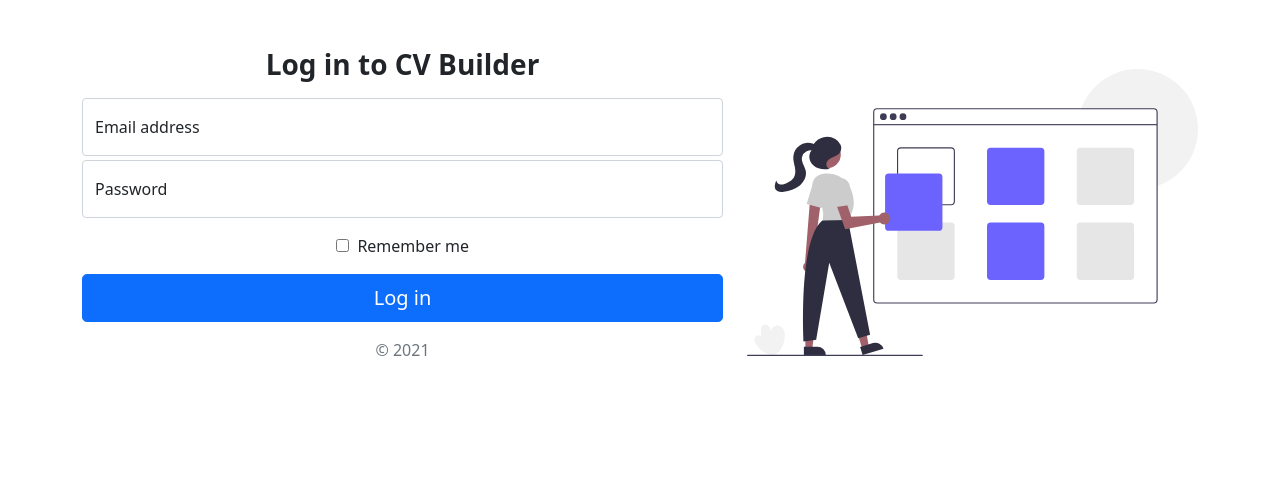
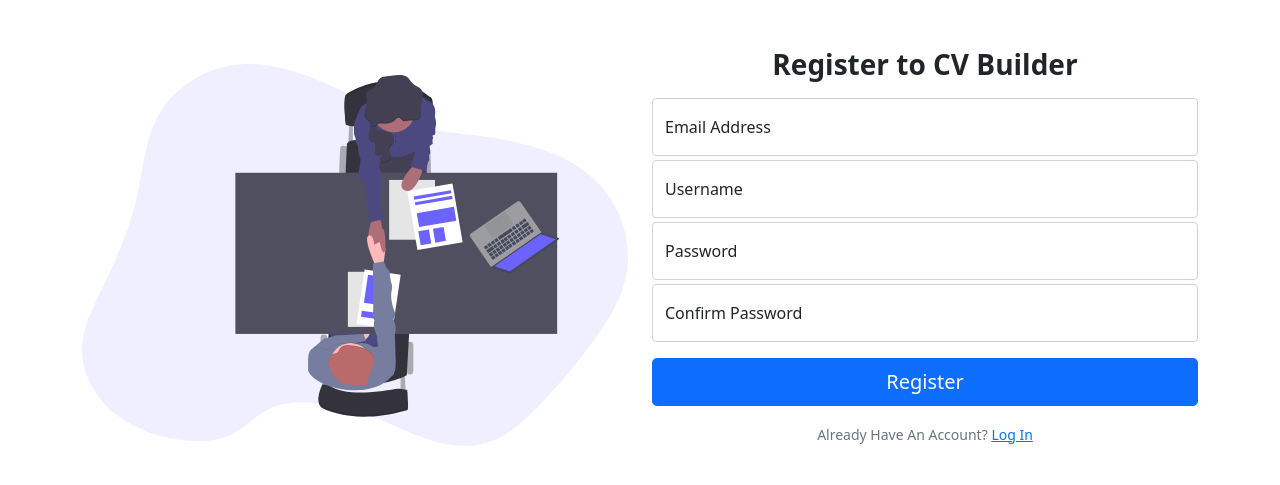
Before and after one commit to ahmdhjj92/cv-builder, a Django app: template cv_builder/users/templates/users/register.html in a window 1280 px wide. Shown: the part 56-541 px from the top of the page. Run offline with Django 3.2, Linux system fonts and the light colour scheme; the template is opened without the code that fills it: values that come from a table or form of the project are taken from there, others are empty.

Commit message:
add user registration form

```diff
--- a/cv_builder/cv_builder/urls.py
+++ b/cv_builder/cv_builder/urls.py
@@ -26,6 +26,7 @@ urlpatterns = [
     path('', include('cv_builder_app.urls')),
     path('login/', auth_views.LoginView.as_view(template_name='users/login.html'), name='login'),
     path('logout/', auth_views.LogoutView.as_view(template_name='users/logout.html'), name='logout'),
+    path('register/', user_views.register, name='register'),
 
 ]
 
--- /dev/null
+++ b/cv_builder/users/forms.py
@@ -0,0 +1,10 @@
+from django import forms
+from django.contrib.auth.models import User
+from django.contrib.auth.forms import UserCreationForm
+
+class UserRegisterForm(UserCreationForm):
+    email = forms.EmailField()
+
+    class Meta:
+        model = User
+        fields = ['username', 'email', 'password1', 'password2']
--- a/cv_builder/users/templates/users/logout.html
+++ b/cv_builder/users/templates/users/logout.html
@@ -35,7 +35,7 @@
 
         </div>
         <div class="col-8 mx-auto col-md-6 order-md-1 col-lg-6 d-none d-md-block">
-            <img src="{% static 'users/undraw_online_resume_re_ru7s.svg' %}" alt="A person standing in front of a presentation with their resume" class="img-fluid mb-3 mb-md-0"/>
+            <img src="{% static 'users/undraw_online_resume_re_ru7s.svg' %}" alt="A person standing using her laptop" class="img-fluid mb-3 mb-md-0"/>
         </div>
     </div>
 </div>
--- a/cv_builder/users/templates/users/register.html
+++ b/cv_builder/users/templates/users/register.html
@@ -27,30 +27,55 @@
 </nav>
 <div class="container mt-5">
     <div class="row align-items-lg-center">
-        <div class="col-md-6 order-md-1 col-lg-7 text-center">
-            <form>
-                <h1 class="h3 mb-3 fw-bold">Log in to CV Builder</h1>
+        <div class="col-md-6 order-md-2 col-lg-6 text-center">
+            <form method="POST">
+
+                {% csrf_token %}
+                <h1 class="h3 mb-3 fw-bold">Register to CV Builder</h1>
+                {% if form.errors %}
+
+                    {% for field in form %}
+                        {% for error in field.errors %}
+                            <div class="alert alert-danger">
+                                <strong>{{ error|escape }}</strong>
+                            </div>
+                        {% endfor %}
+                    {% endfor %}
+                    {% for error in form.non_field_errors %}
+                        <div class="alert alert-danger">
+                            <strong>{{ error|escape }}</strong>
+                        </div>
+                    {% endfor %}
+                {% endif %}
 
                 <div class="form-floating mt-3 mb-1">
-                  <input type="email" class="form-control" id="floatingInput" placeholder="name@example.com">
-                  <label for="floatingInput">Email address</label>
+                    <input type="email" name="email" class="form-control" id="floatingInput" placeholder="Email Address">
+                    <label for="floatingInput">Email Address</label>
+                  </div>
+                <div class="form-floating mt-1 mb-1">
+                    <input type="text" name="username" class="form-control" id="floatingInput" placeholder="Username">
+                    <label for="floatingInput">Username</label>
+                  </div>
+                <div class="form-floating mt-1 mb-1">
+                    <input type="password" name="password1" class="form-control" id="floatingPassword" placeholder="Password">
+                    <label for="floatingPassword">Password</label>
+                  </div>
+                <div class="form-floating mt-1 mb-3">
+                    <input type="password" name="password2" class="form-control" id="floatingPassword" placeholder="Confirm Password">
+                    <label for="floatingPassword">Confirm Password</label>
+                  </div>
+
+                <button class="w-100 btn btn-lg btn-primary" type="submit">Register</button>
+                <div class="order-md-3 mb-3 pt-3">
+                    <small class="text-muted">
+                        Already Have An Account? <a class="ml-2" href="{% url 'login' %}">Log In</a>
+                    </small>
                 </div>
-                <div class="form-floating mt-1 mb-3">
-                  <input type="password" class="form-control" id="floatingPassword" placeholder="Password">
-                  <label for="floatingPassword">Password</label>
-                </div>
-
-                <div class="checkbox my-3">
-                  <label>
-                    <input type="checkbox" value="remember-me"> &nbsp;Remember me
-                  </label>
-                </div>
-                <button class="w-100 btn btn-lg btn-primary" type="submit">Log in</button>
-                <p class="mt-3 mb-3 text-muted">&copy; 2021</p>
               </form>
         </div>
-        <div class="col-8 mx-auto col-md-6 order-md-2 col-lg-5 d-none d-md-block">
-            <img src="{% static 'users/undraw_Portfolio_update_re_jqnp.svg' %}" alt="A person standing in front of a presentation with their resume" class="img-fluid mb-3 mb-md-0"/>
+
+        <div class="col-8 mx-auto col-md-6 order-md-1 col-lg-6 d-none d-md-block">
+            <img src="{% static 'users/undraw_interview_rmcf.svg' %}" alt="A work interview where both parties shake hands" class="img-fluid mb-3 mb-md-0"/>
         </div>
     </div>
 </div>
```
Also changed, not shown: cv_builder/cv_builder_app/templates/cv_builder_app/index.html (+9 -3 lines), cv_builder/users/templates/users/login.html (+15 -3 lines), cv_builder/users/views.py (+15 -1 lines), cv_builder/users/static/users/undraw_interview_rmcf.svg (renamed from cv_builder/media/undraw_interview_rmcf.svg).
